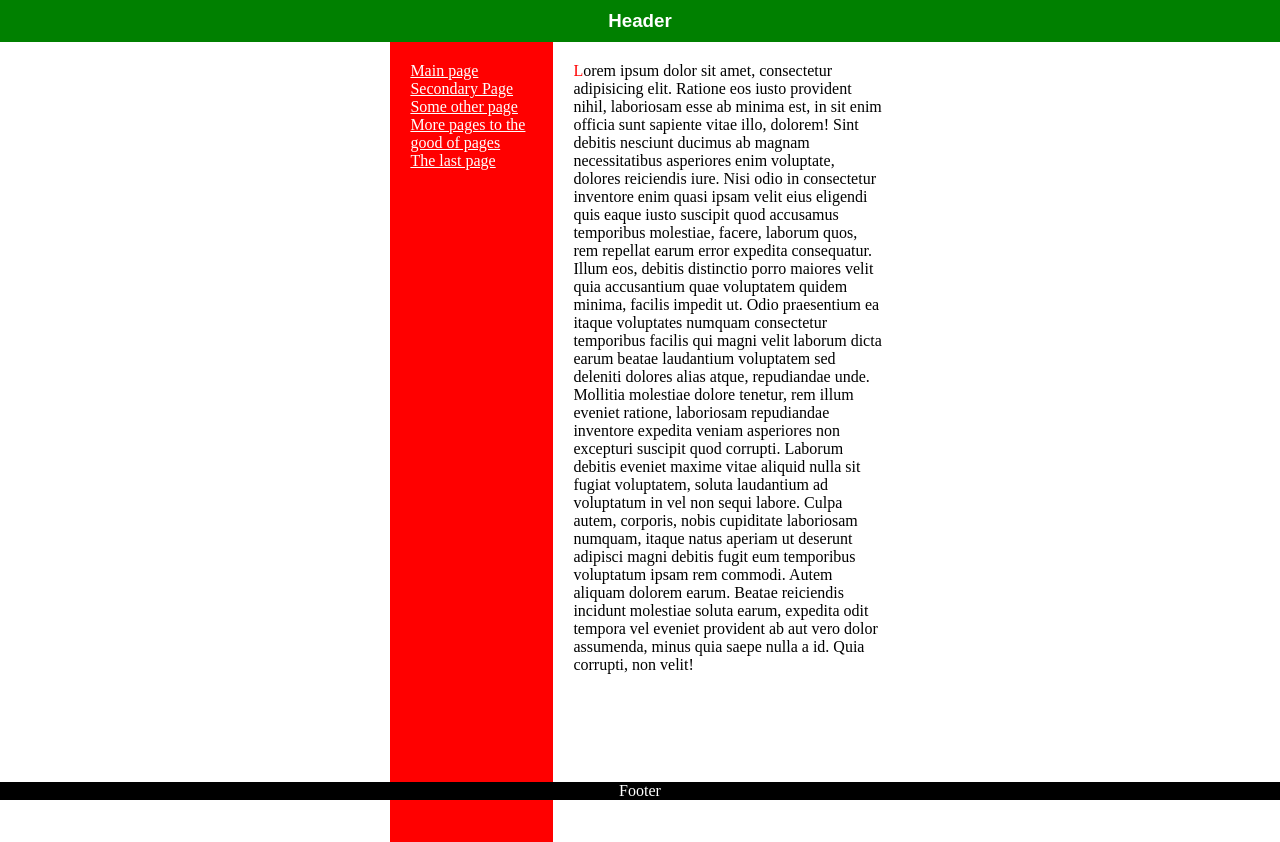
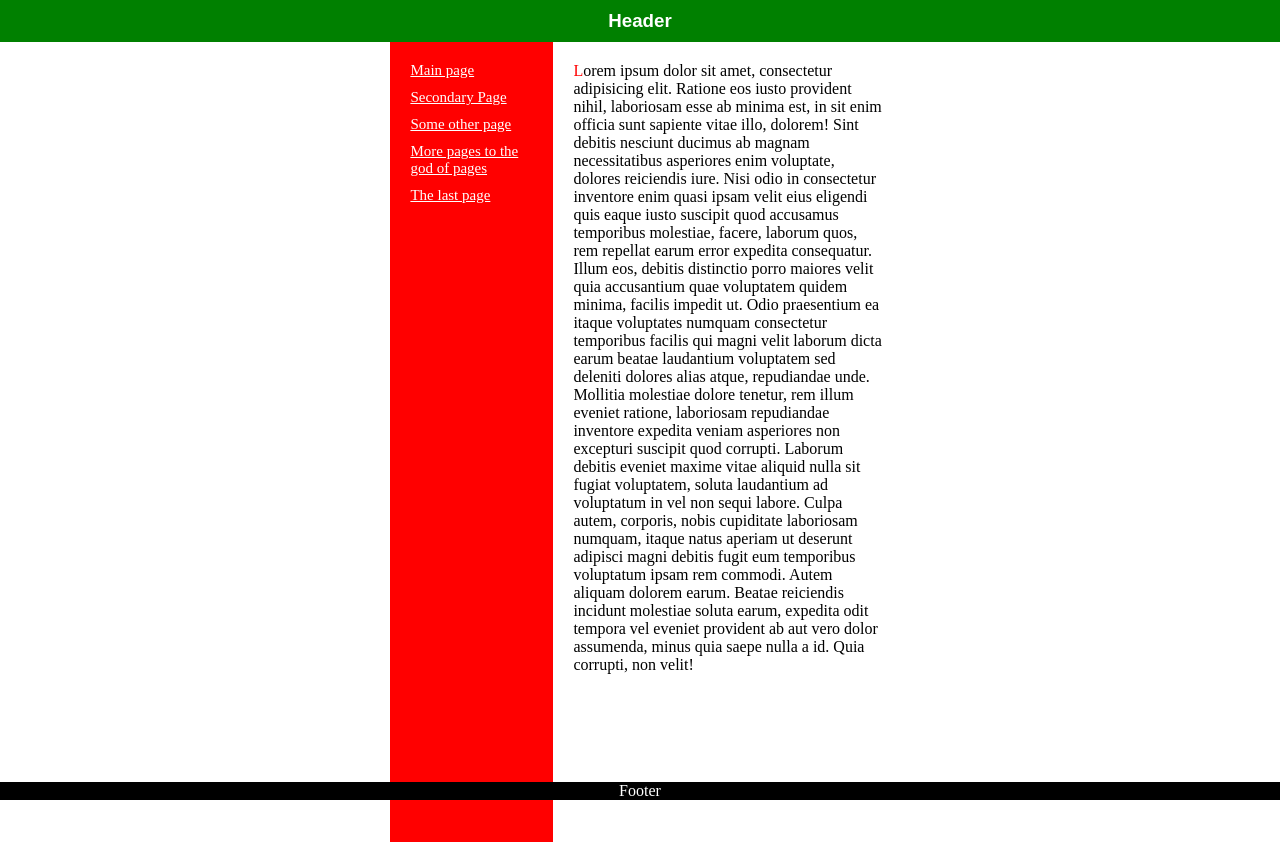
Before and after one commit to Forgotalready/932121.burdakin.oleg.lab3, a plain HTML site: page index.html in a window 1280 px wide. Drawn offline with Linux system fonts and the light colour scheme.

Commit message:
some changes

```diff
--- a/index.html
+++ b/index.html
@@ -16,7 +16,7 @@
             <div><a href="./">Main page</a></div>
             <div><a href="./">Secondary Page</a></div>
             <div><a href="./">Some other page</a></div>
-            <div><a href="./">More pages to the good of pages</a></div>
+            <div><a href="./">More pages to the god of pages</a></div>
             <div><a href="">The last page</a></div>
         </div>
 
--- a/style.css
+++ b/style.css
@@ -39,3 +39,9 @@ footer
     padding: 20px;
     margin-right: 375px;
 }
+
+.navigation > div
+{
+    margin-bottom: 10px;
+    font-size: 15px;
+}
```
